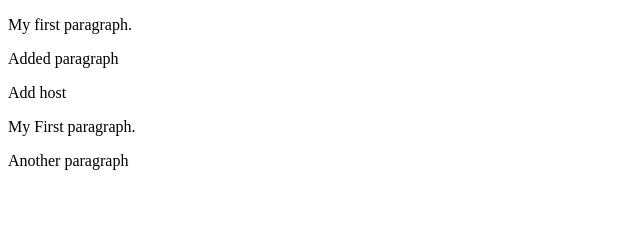
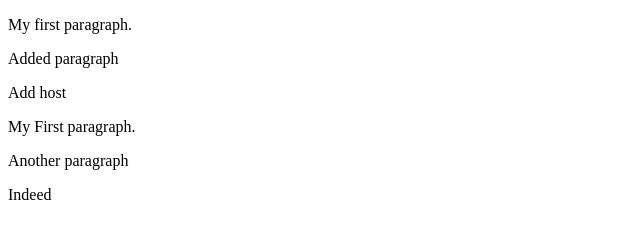
Before and after one commit to tskoczylas/git, a plain HTML site: page index.html in a window 1280 px wide. Shown: the full height of the page, 0-640 px from the left. Drawn offline with Linux system fonts and the light colour scheme.

Commit message:
added indeed

```diff
--- a/index.html
+++ b/index.html
@@ -12,5 +12,7 @@
 <p>My First paragraph.</p>
 
 <p> Another paragraph <p>
+
+<p> Indeed <p>
 </body>
 </html>
```
